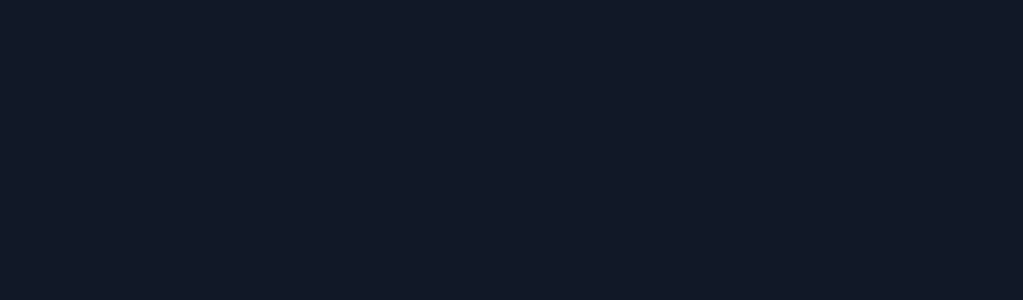
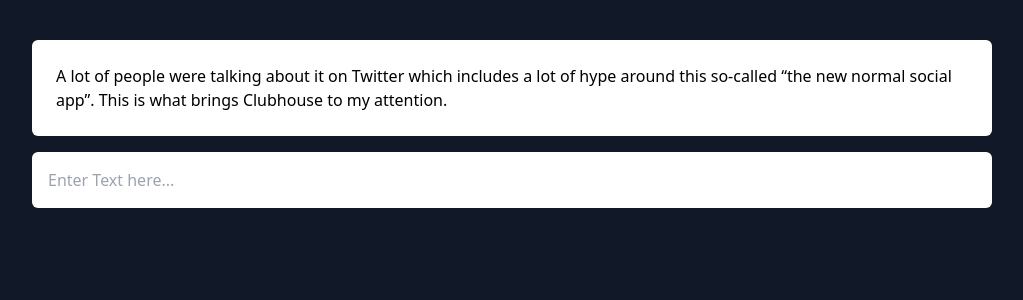
Before and after one commit to meddeb23/fun_apps, a React (Create React App) app: page / in a window 1280 px wide. Shown: the top 300 px of the page, without its empty margins (128-1151 px from the left). Built offline with nearby package versions, Linux system fonts and the light colour scheme.

Commit message:
adding input field

```diff
--- a/src/components/Main.jsx
+++ b/src/components/Main.jsx
@@ -1,5 +1,22 @@
-import React from "react";
+import React, { useState } from "react";
+
+const Text =
+  "A lot of people were talking about it on Twitter which includes a lot of hype around this so-called “the new normal social app”. This is what brings Clubhouse to my attention.";
 
 export default function Main() {
-  return <main className="min-h-screen bg-gray-900 text-white"></main>;
+  const [text, settext] = useState(Text);
+  return (
+    <main className="min-h-screen bg-gray-900 pt-10 text-white">
+      <div className="w-9/12 mx-auto">
+        <div className=" bg-white rounded-md p-6 text-black">
+          <p>{text}</p>
+        </div>
+        <input
+          type="text"
+          className="mt-4 block w-full rounded-md bg-white text-black p-4"
+          placeholder="Enter Text here..."
+        />
+      </div>
+    </main>
+  );
 }
```
